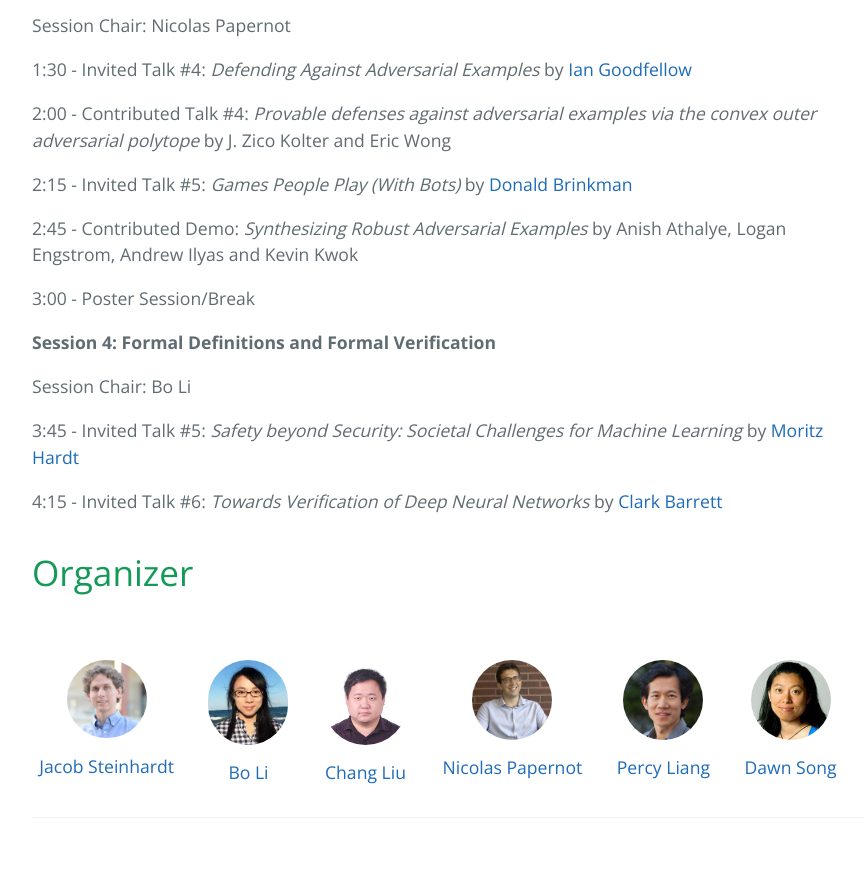
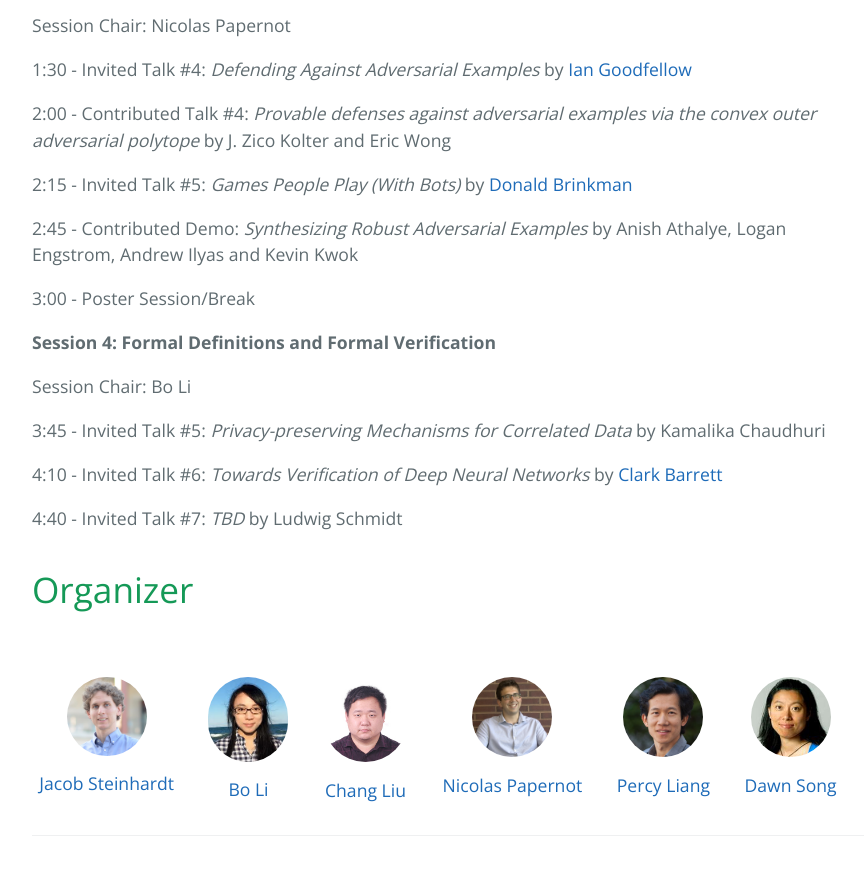
Before and after one commit to machine-learning-and-security/machine-learning-and-security.github.io, a Jekyll site: the page built from index.md, in a window 1280 px wide and 900 px high, scrolled down 3276 px. Shown: the top 875 px of the window, without its empty margins (192-1060 px from the left). Built offline with Jekyll 4.4.1, drawn with Linux system fonts in a browser that asks for light colours.

Commit message:
schedule update

```diff
--- a/index.md
+++ b/index.md
@@ -163,10 +163,12 @@ Session Chair: Nicolas Papernot
 
 Session Chair: Bo Li
 
-3:45 - Invited Talk #5: *Safety beyond Security: Societal Challenges for Machine Learning* by [Moritz Hardt](http://mrtz.org/)
+3:45 - Invited Talk #5: *Privacy-preserving Mechanisms for Correlated Data* by
+Kamalika Chaudhuri
 
-4:15 - Invited Talk #6: *Towards Verification of Deep Neural Networks* by [Clark Barrett](http://theory.stanford.edu/~barrett/)
+4:10 - Invited Talk #6: *Towards Verification of Deep Neural Networks* by [Clark Barrett](http://theory.stanford.edu/~barrett/)
 
+4:40 - Invited Talk #7: *TBD* by Ludwig Schmidt
 
 # Organizer
 
```
